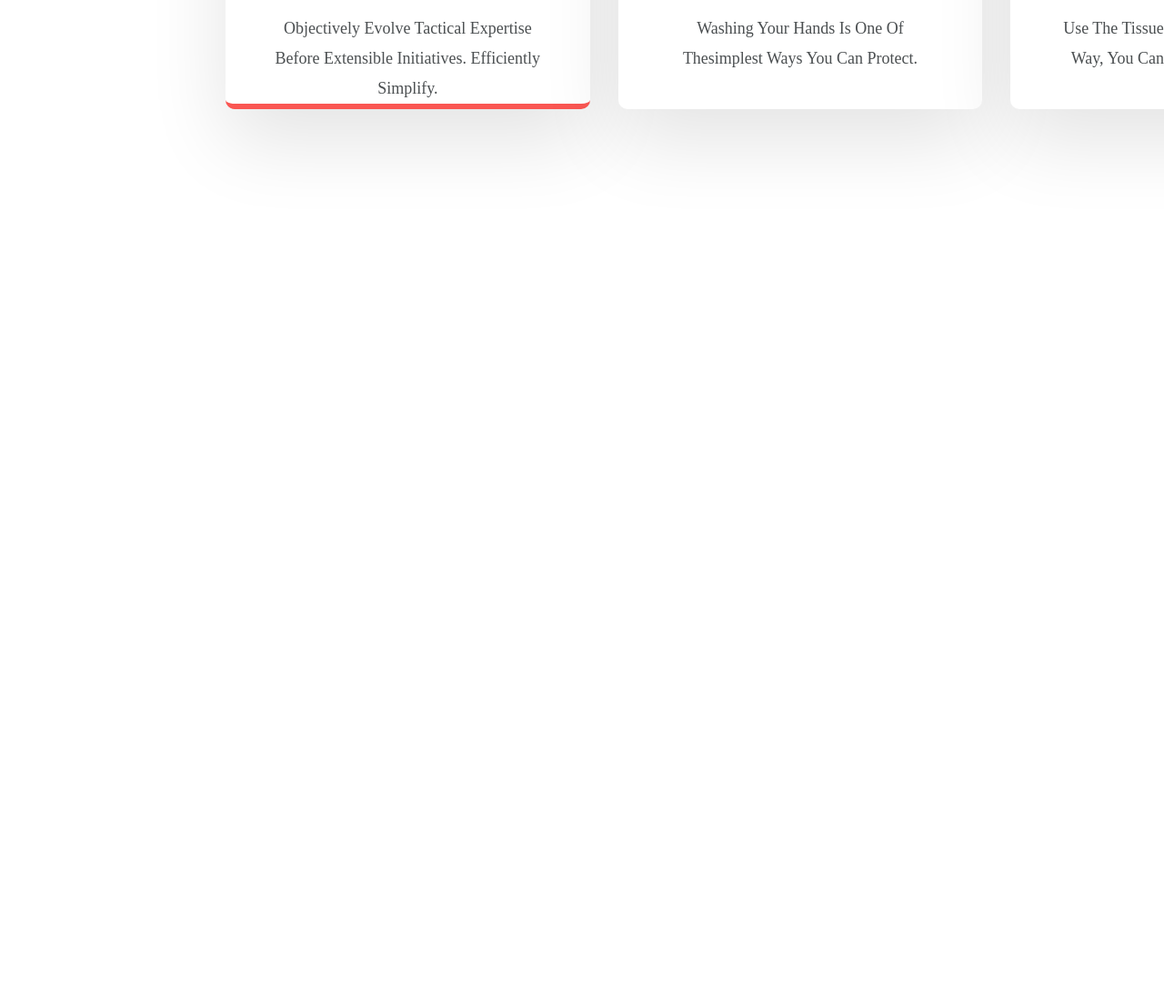
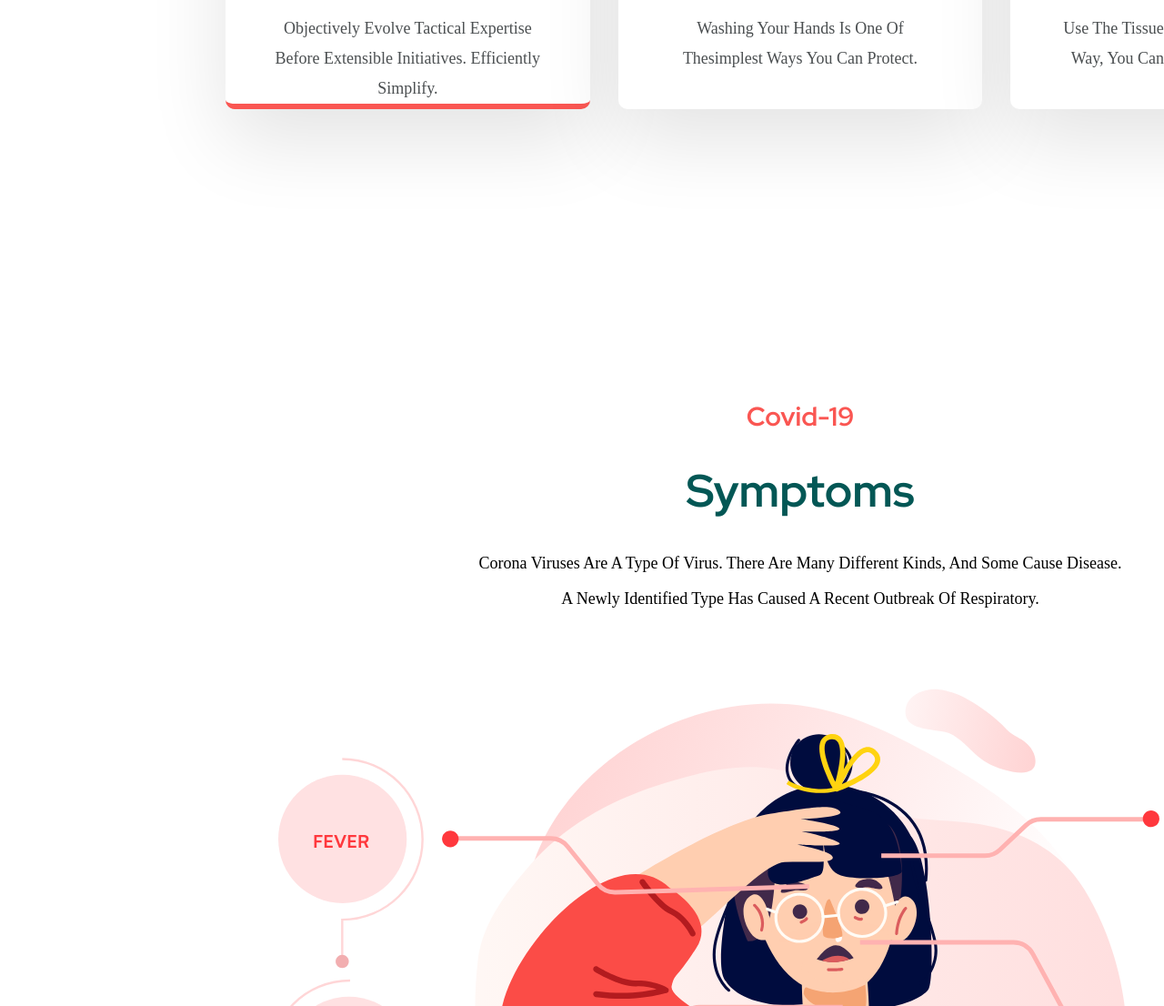
Before and after one commit to raintomista/covid19-info, a Gatsby site: page / in a window 1280 px wide. Shown: the part 2034-3140 px from the top of the page at 91% size. Before the commit the page ends 2310 px from the top, so only its background shows below. Built offline with nearby package versions, Linux system fonts and the light colour scheme; Gatsby itself is replaced by a stand-in of ours.

Commit message:
Implement Symptoms component

```diff
--- /dev/null
+++ b/src/components/symptoms.js
@@ -0,0 +1,114 @@
+import React from 'react'
+import { useStaticQuery, graphql } from 'gatsby'
+import styled from 'styled-components'
+
+const Container = styled.div`
+  position: relative;
+  display: flex;
+  flex-direction: column;
+  align-items: center;
+  padding: 148px 240px;
+  width: 100%;
+`
+
+const Title = styled.h2`
+  color: #FA5652;
+  font-family: 'Red Hat Display', sans-serif;
+  font-style: normal;
+  font-weight: bold;
+  font-size: 29px;
+  line-height: 36px;
+  margin-bottom: 0px;
+  text-align: center;
+`
+
+const MainTitle = styled.h1`
+  color: #035755;
+  font-family: 'Red Hat Display', sans-serif;
+  font-style: normal;
+  font-weight: bold;
+  font-size: 50px;
+  line-height: 60px;
+  margin-bottom: 31px;
+  text-align: center;
+  text-transform: capitalize;
+`
+
+const Paragraph = styled.p`
+  font-family: "Gelion Regular";
+  font-style: normal;
+  font-weight: normal;
+  font-size: 18px;
+  line-height: 39px;
+  margin: 0px auto;
+  text-align: center;
+  text-transform: capitalize;
+  width: 716px;
+`
+
+const Illustration = styled.object`
+`
+
+const BackgroundIllustration = styled.object`
+  position: absolute;
+  left: ${(props) => props.left};
+  bottom: ${(props) => props.bottom};
+`
+
+const Symptoms = () => {
+  const {
+    backgroundLeft,
+    backgroundRight,
+    symptoms
+  } = useStaticQuery(
+    graphql`
+      query Symptoms {
+        backgroundLeft: file(name: {eq: "bg-illustration-03"}, extension: {eq: "svg"}) {
+          id
+          name
+          publicURL
+        }
+        backgroundRight: file(name: {eq: "bg-illustration-04"}, extension: {eq: "svg"}) {
+          id
+          name
+          publicURL
+        }
+        symptoms: file(name: {eq: "symptoms-illustration-01"}, extension: {eq: "svg"}) {
+          id
+          name
+          publicURL
+        }
+      }
+    `
+  )
+
+  return (
+    <Container>
+      <Title>
+        Covid-19
+      </Title>
+      <MainTitle>
+        Symptoms
+      </MainTitle>
+      <Paragraph>
+        Corona viruses are a type of virus. There are many different kinds, and some
+        cause disease. A newly identified type has caused a recent outbreak of respiratory.
+      </Paragraph>
+      <Illustration
+        data={symptoms.publicURL}
+      />
+      <BackgroundIllustration
+        data={backgroundLeft.publicURL}
+        left={'4.74%'}
+        bottom={'20%'}
+      />
+      <BackgroundIllustration
+        data={backgroundRight.publicURL}
+        left={'86.67%'}
+        bottom={'10%'}
+      />
+    </Container>
+  )
+}
+
+export default Symptoms
--- a/src/pages/index.js
+++ b/src/pages/index.js
@@ -3,6 +3,7 @@ import React from "react"
 import Nav from "@components/nav"
 import Hero from "@components/hero"
 import Contagion from "@components/contagion"
+import Symptoms from "@components/symptoms"
 
 
 const IndexPage = () => (
@@ -10,6 +11,7 @@ const IndexPage = () => (
     <Nav/>
     <Hero/>
     <Contagion/>
+    <Symptoms/>
   </>
 )
 
```
Also changed, not shown: src/images/bg-illustration-03.svg (added), src/images/bg-illustration-04.svg (added), src/images/symptoms-illustration-01.svg (added).
